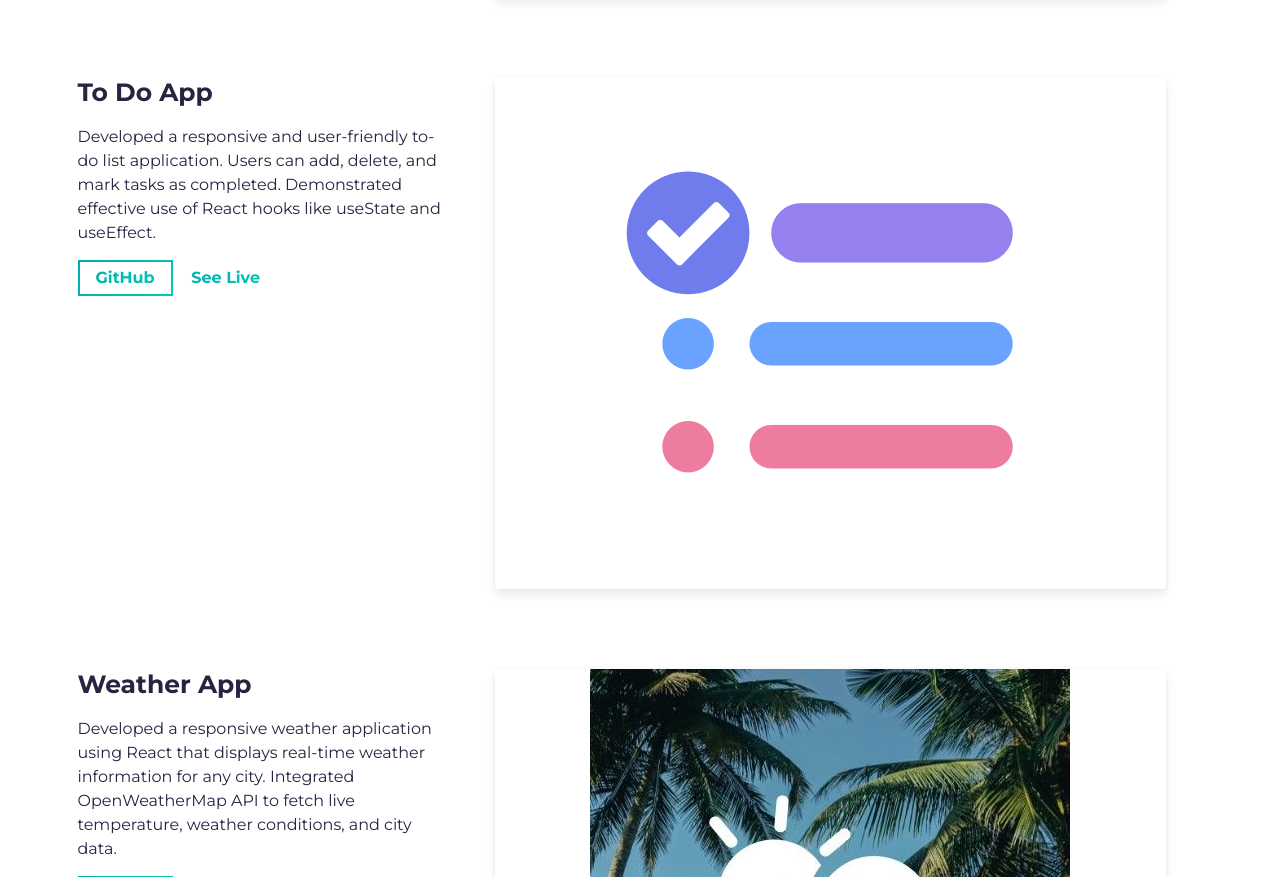
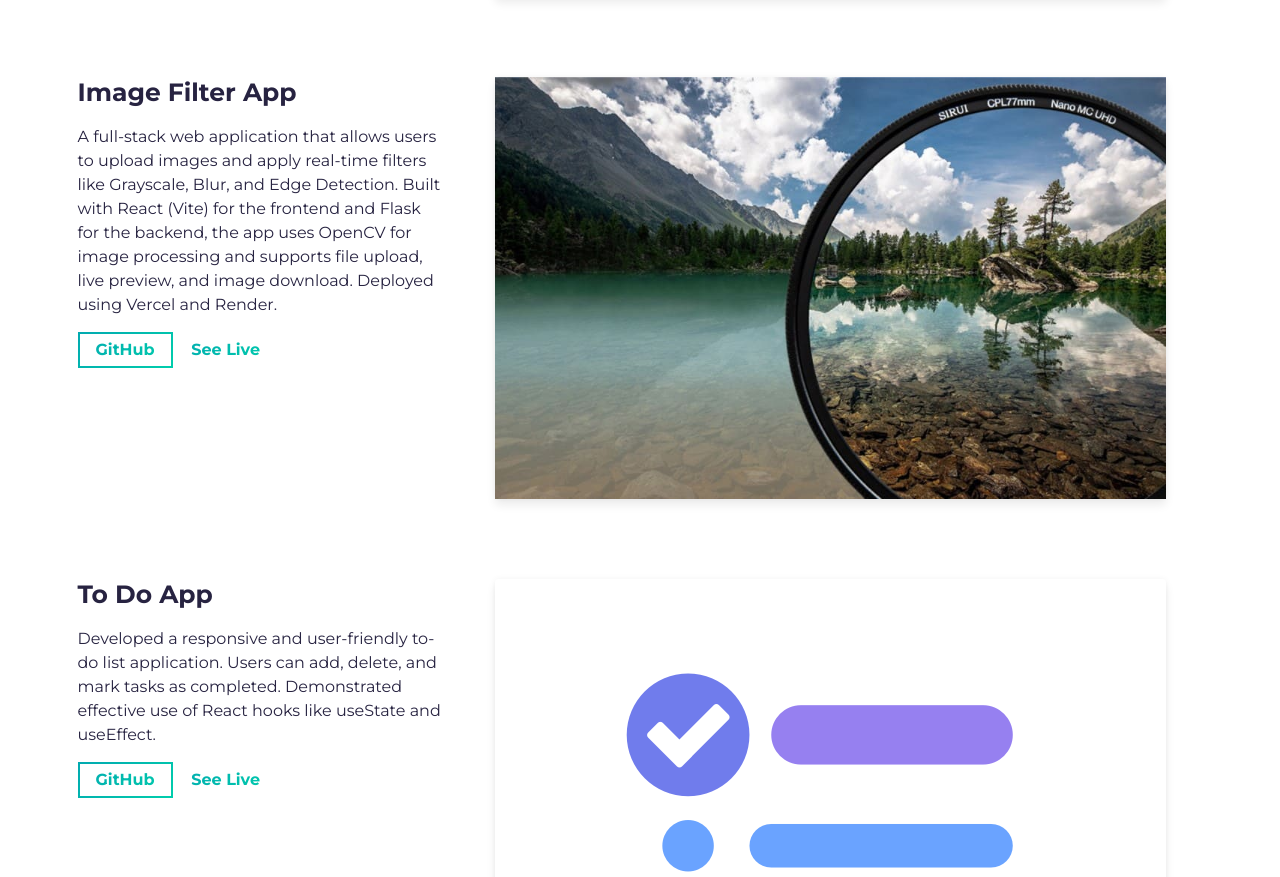
Before and after one commit to vismaya-dinesh/vismaya-portfolio, a website built with Parcel: page src/index.html in a window 1280 px wide. Shown: the part 2033-2910 px from the top of the page. Built offline with nearby package versions, Linux system fonts and the light colour scheme.

Commit message:
added a new project

```diff
--- a/src/index.html
+++ b/src/index.html
@@ -149,6 +149,54 @@
                       alt="Project Image"
                       class="img-fluid"
                       src="assets/rfid.png"
+                    />
+                  </div>
+                </a>
+              </div>
+            </div>
+          </div>
+
+          <div class="row">
+            <div class="col-lg-4 col-sm-12">
+              <div class="project-wrapper__text load-hidden">
+                <h3 class="project-wrapper__text-title">Image Filter App</h3>
+                <div>
+                  <p class="mb-4">
+                    A full-stack web application that allows users to upload images and apply real-time filters like Grayscale, Blur, and Edge Detection. Built with React (Vite) for the frontend and Flask for the backend, the app uses OpenCV for image processing and supports file upload, live preview, and image download. Deployed using Vercel and Render.
+                  </p>
+                </div>
+                <a
+                  rel="noreferrer"
+                  target="_blank"
+                  class="cta-btn cta-btn--hero"
+                  href="https://github.com/vismaya-dinesh/image-filter-app"
+                >
+                  GitHub
+                </a>
+                <a
+                  rel="noreferrer"
+                  target="_blank"
+                  class="cta-btn text-color-main"
+                  href="https://image-filter-app-mauve.vercel.app/"
+                >
+                  See Live
+                </a>
+              </div>
+            </div>
+            <div class="col-lg-8 col-sm-12">
+              <div class="project-wrapper__image load-hidden">
+                <a rel="noreferrer" href="#!" target="_blank">
+                  <div
+                    data-tilt
+                    data-tilt-max="2"
+                    data-tilt-glare="true"
+                    data-tilt-max-glare="0.5"
+                    class="thumbnail rounded js-tilt"
+                  >
+                    <img
+                      alt="Project Image"
+                      class="img-fluid"
+                      src="assets/filter.jpg"
                     />
                   </div>
                 </a>
```
Also changed, not shown: src/assets/filter.jpg (added).
